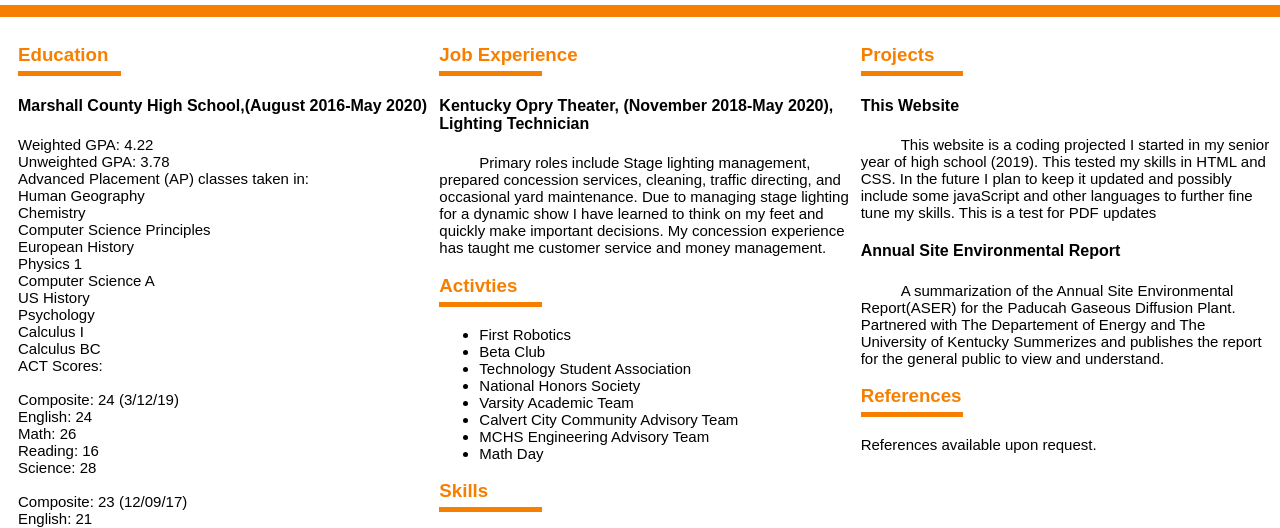
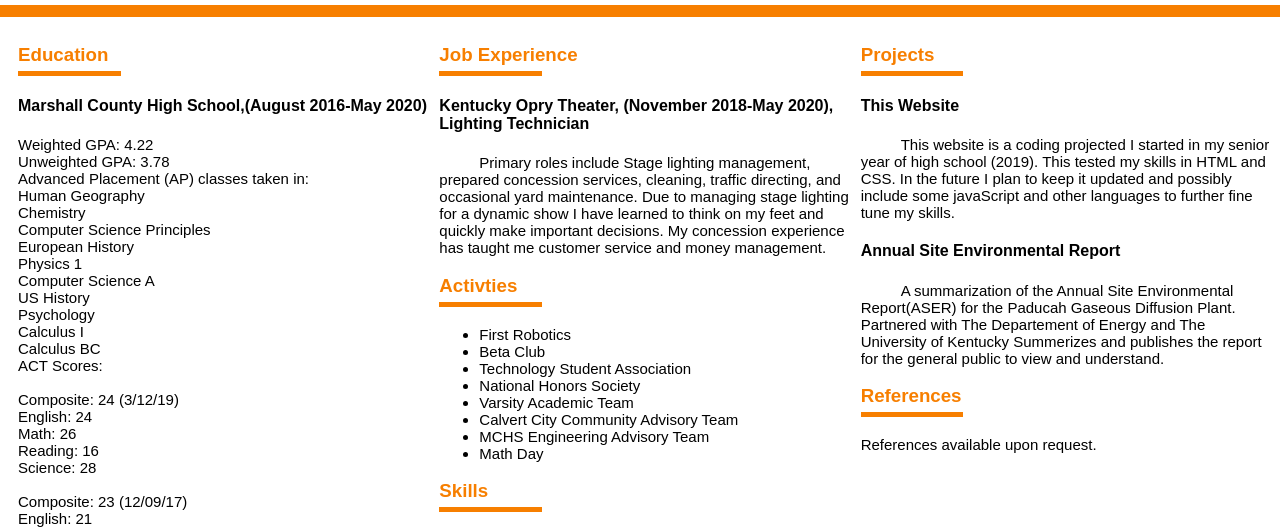
Before and after one commit to Mconk1515/Michael-Conkright, a website: page resume.htm in a window 1280 px wide. Shown: the part 249-777 px from the top of the page. Drawn offline with Linux system fonts and the light colour scheme.

Commit message:
Update resume.htm

```diff
--- a/resume.htm
+++ b/resume.htm
@@ -158,7 +158,7 @@
 			<div>
 				<h4>This Website</h4>
 				<p class="tab">
-					This website is a coding projected I started in my senior year of high school (2019). This tested my skills in HTML and CSS. In the future I plan to keep it updated and possibly include some javaScript and other languages to further fine tune my skills. This is a test for PDF updates
+					This website is a coding projected I started in my senior year of high school (2019). This tested my skills in HTML and CSS. In the future I plan to keep it updated and possibly include some javaScript and other languages to further fine tune my skills.
 				</p>
 			</div>
 			<div>
```
